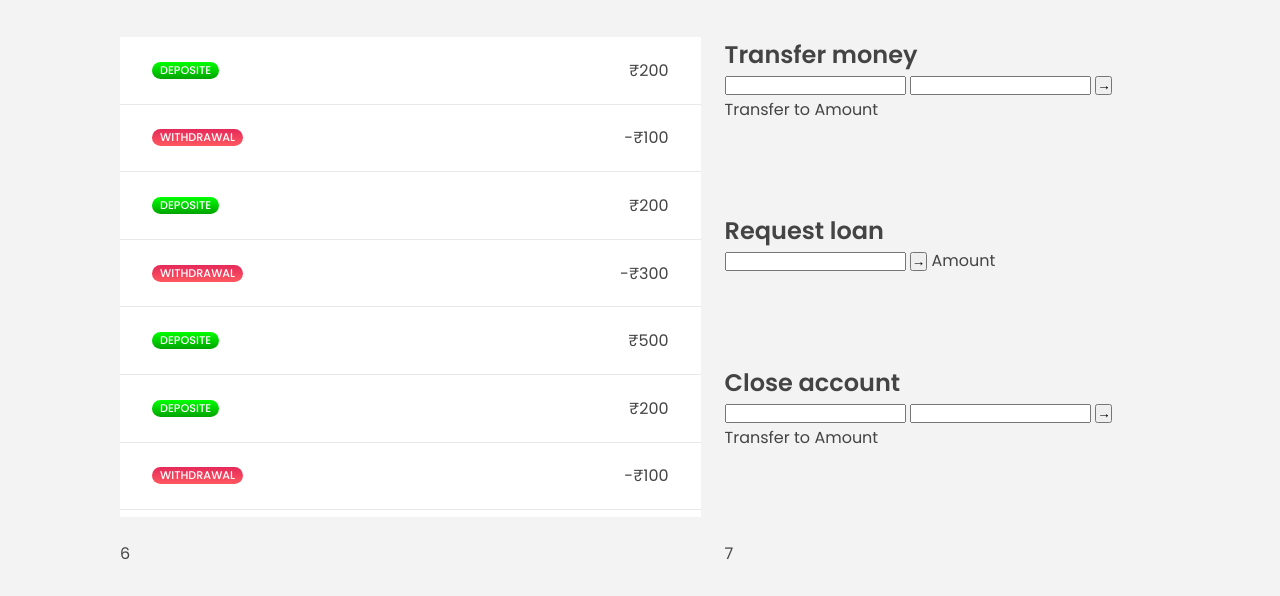
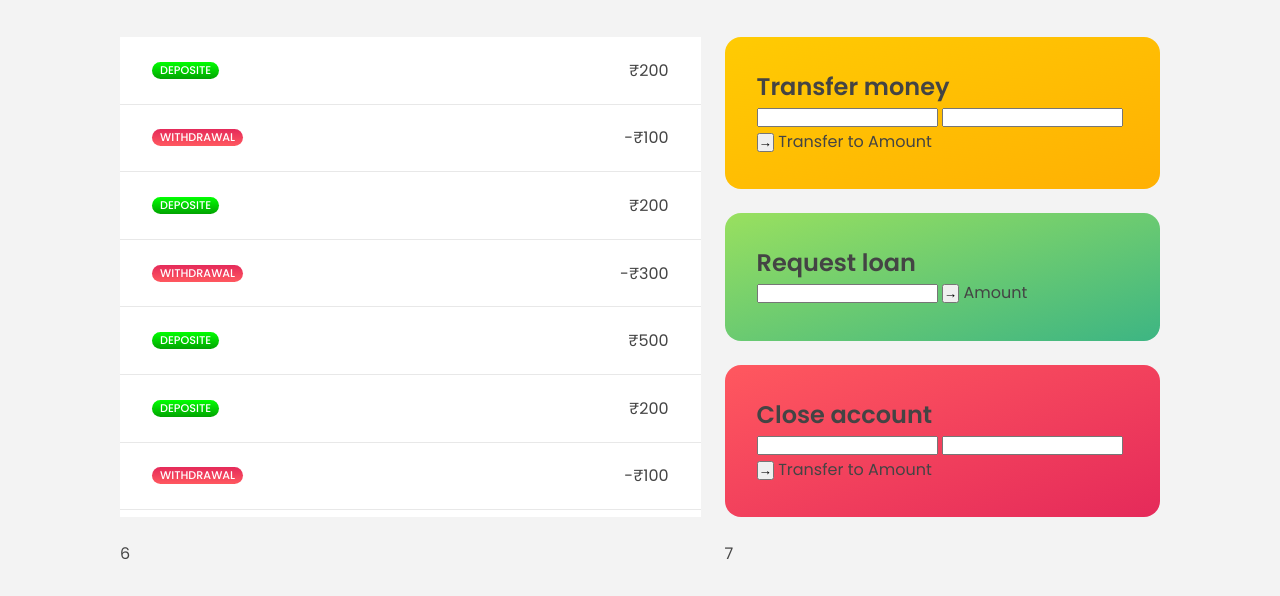
Before and after one commit to susovan777/Mini-Bank-App, a plain HTML site: page index.html in a window 1280 px wide. Shown: the part 183-779 px from the top of the page. Drawn offline with Linux system fonts and the light colour scheme.

Commit message:
Updated operation section

```diff
--- a/style.css
+++ b/style.css
@@ -77,7 +77,7 @@ nav {
     gap: 1.5rem;
 }
 
-            /* ******************** */
+/* ******************** */
 .balance {
     display: flex;
     justify-content: space-between;
@@ -100,7 +100,7 @@ nav {
     font-size: 2.5rem;
 }
 
-            /* ******************** */
+/* ******************** */
 
 .transactions {
     grid-row-start: 2;
@@ -133,7 +133,24 @@ nav {
 }
 
 .debit {
-    background: linear-gradient(to bottom, #e52a5a , #ff585f);
+    background: linear-gradient(to bottom, #e52a5a, #ff585f);
 }
 
-            /* ******************** */
+/* ******************** */
+
+.operations {
+    border-radius: 1rem;
+    padding: 2rem;
+}
+
+.operations-transfer {
+    background: linear-gradient(to bottom right, #ffcb03, #ffb003);
+}
+
+.operations-loan {
+    background: linear-gradient(to bottom right, #99e05f, #3db583);
+}
+
+.operations-close {
+    background: linear-gradient(to bottom right, #ff585f,#e52a5a);
+}
```
